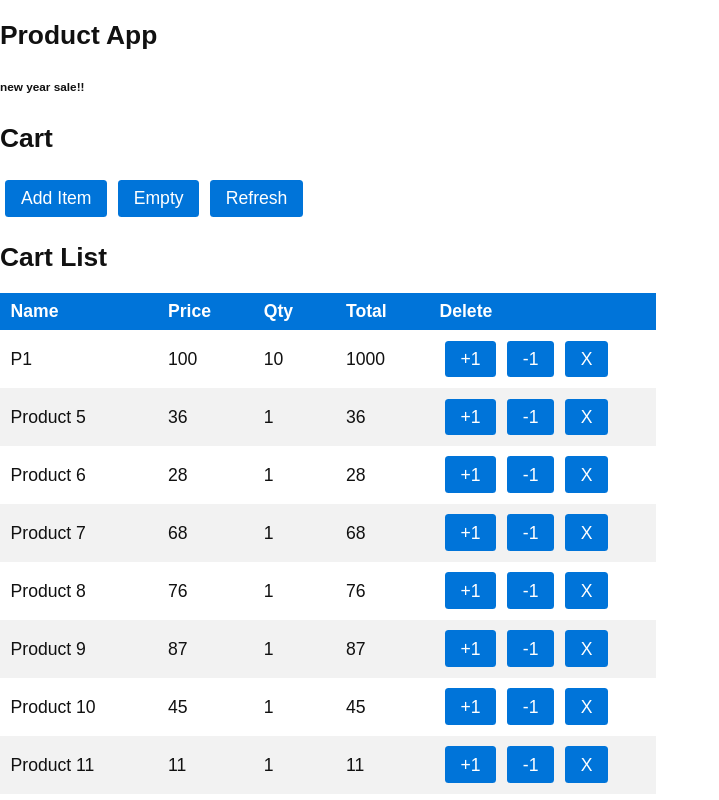
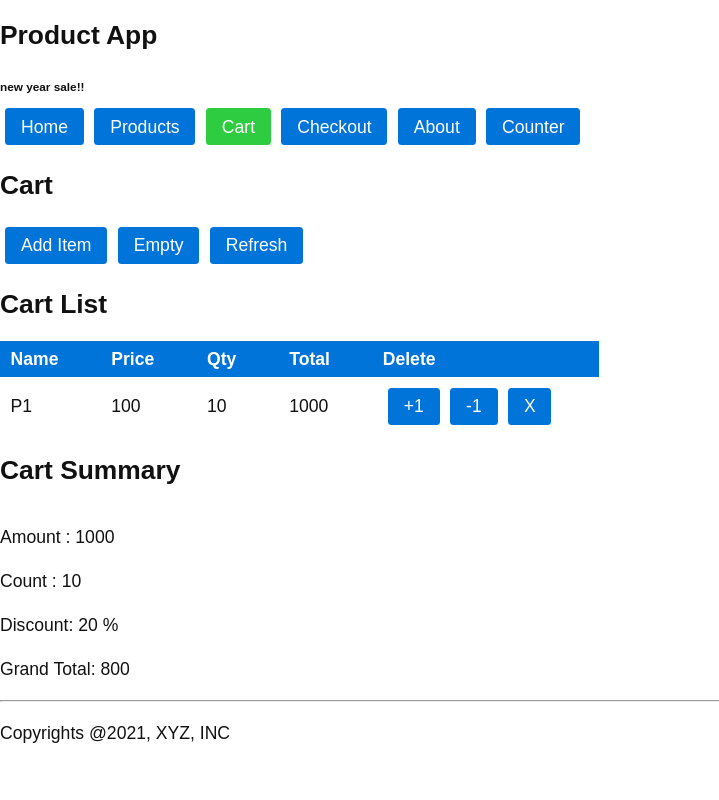
Before and after one commit to nodesense/siemens-react-redux, a React (Create React App) app: page /cart in a window 1280 px wide. Shown: the top 800 px of the page, without its empty margins (0-719 px from the left). Built offline with nearby package versions, Linux system fonts and the light colour scheme.

Commit message:
rest api

```diff
--- a/src/app/App.js
+++ b/src/app/App.js
@@ -38,24 +38,38 @@ function App() {
                         slogan='new year sale!!'
                 />
 
-                <Switch>
+                {/* Switch picks the first matched router */}
+                 <Switch>
                     <Route path="/about" component={About} />
 
                     <Route path="/cart">
                         <Cart />
                     </Route>
 
-                    <Route path="/counter" render={ () => <Counter />  }>
+                    <Route path="/checkout">
+                        <Checkout />
                     </Route>
 
-                    <Route path="/">
+                    <Route path="/counter" render={ () => <Counter startValue={0} />  }>
+                    </Route>
+
+                    {/* by default, route match starts with
+                        /mypage
+                        /counter shall match with Route path="/"
+
+                        excat property, force route to check exact match, not start with
+                    */}
+
+                    <Route path="/" exact>
                         <Home />
                     </Route>
 
                     <Route path='*'>
                         <NotFound />
                     </Route>
-                </Switch>
+
+                    </Switch>
+
 
                 {/* <Checkout /> */}
                 {/* <Cart /> */}
--- a/src/app/components/Cart.js
+++ b/src/app/components/Cart.js
@@ -34,7 +34,7 @@ class Cart extends Component {
         this.state = {
             items: [
             			{id: 1, name: 'P1', price: 100, qty: 10},
-                        ...items
+                        //...items
             	   ],
             amount: 0, // sum of all items price * qty
             count: 0, // sum of all items qty
--- a/src/app/components/Header.js
+++ b/src/app/components/Header.js
@@ -1,4 +1,6 @@
 import React from 'react'
+
+import {NavLink, Link} from 'react-router-dom'
 
 // multi line fat arrow, return is explict
 //PROPS - immutable, means, we cannot change value of props in child component
@@ -12,6 +14,12 @@ const Header = (props) => {
         <div>
             <h2> {title} </h2>
             <h6>{slogan}</h6>
+            <NavLink to="/" exact className={"button"} activeClassName='success' >Home</NavLink>
+            <NavLink to="/products" className={"button"}  activeClassName='success'  >Products</NavLink>
+            <NavLink to="/cart" className={"button"}  activeClassName='success' >Cart</NavLink>
+            <NavLink to="/checkout" className={"button"}  activeClassName='success'  >Checkout</NavLink>
+            <NavLink to="/about" className={"button"}  activeClassName='success' >About</NavLink>
+            <NavLink to="/counter" className={"button"}  activeClassName='success' >Counter</NavLink>
         </div>
     )
 }
```
Also changed, not shown: 1 other file (tests, documents, lock files or other folders).
